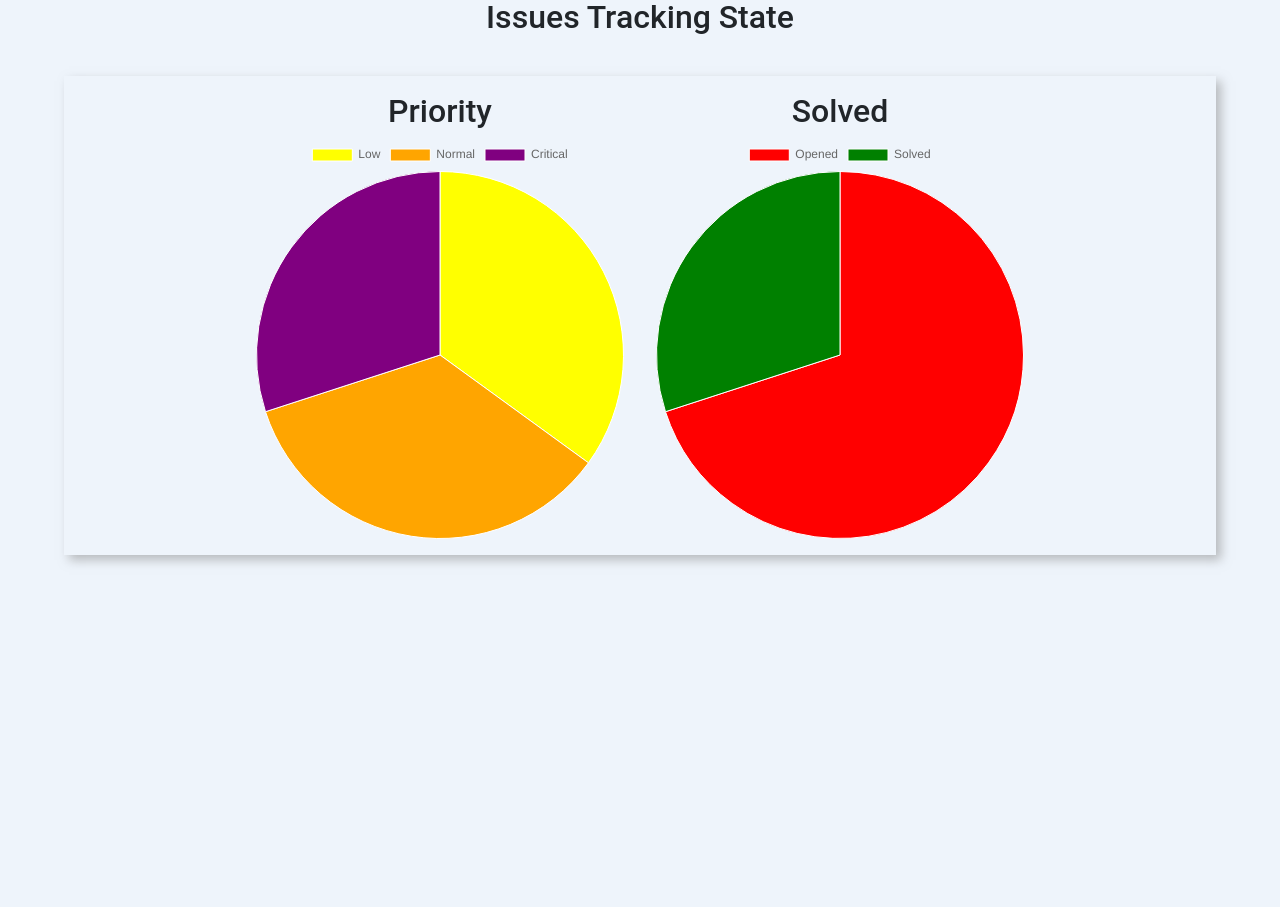
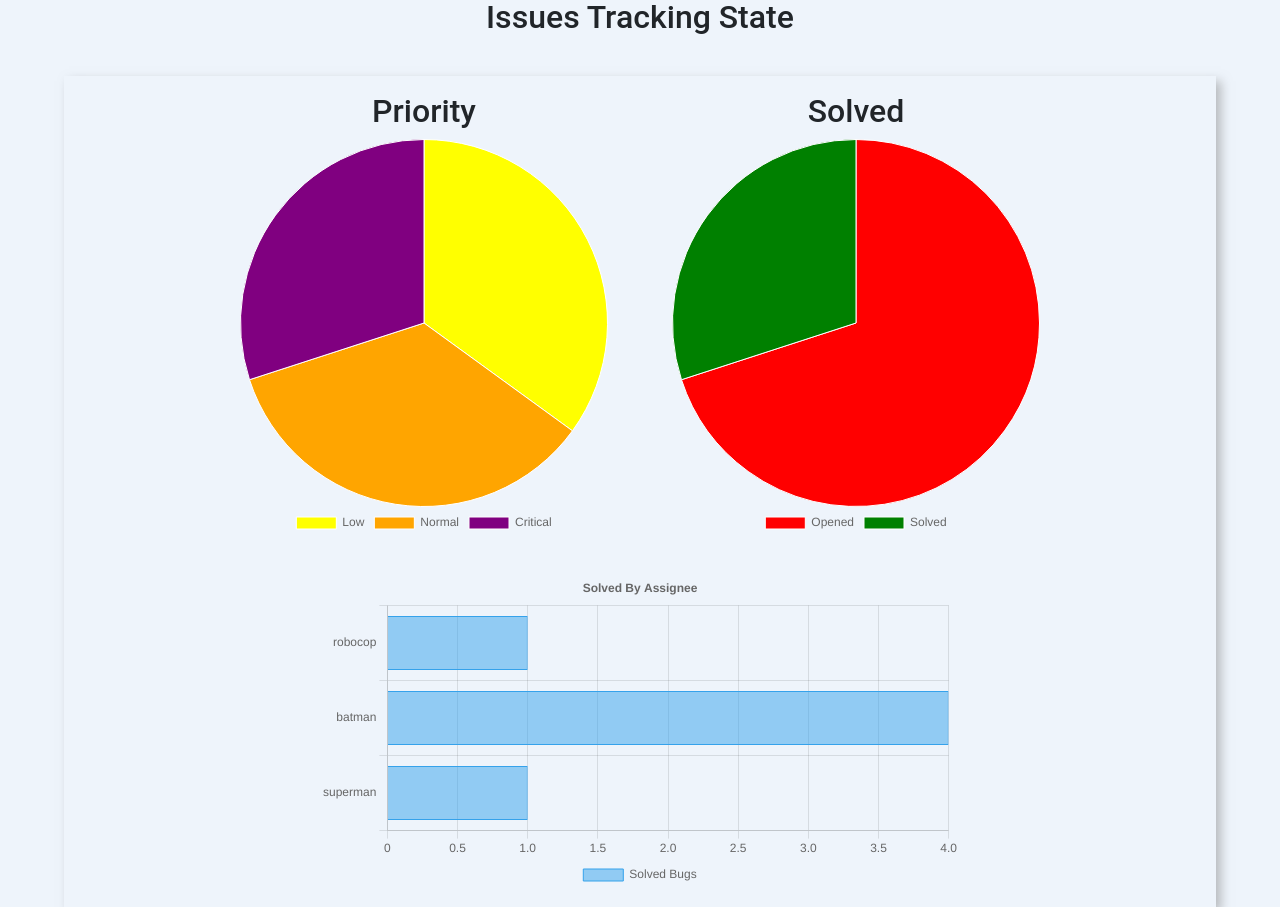
Before and after one commit to rezan83/bug-tracker, a React (Create React App) app: page / in a window 1280 px wide. Shown: the part 100-1007 px from the top of the page. Before the commit the page ends 800 px from the top, so only its background shows below. Built offline with nearby package versions, Linux system fonts and the light colour scheme.

Commit message:
add solved by assignee bar chart

```diff
--- a/src/App.js
+++ b/src/App.js
@@ -5,6 +5,7 @@ import BugForm from './components/BugForm';
 
 import BugsPeriorityPie from './components/Charts/BugsPriorityPie';
 import BugsSolvedPie from './components/Charts/BugsSolvedPie';
+import BugsSolvedByAssigneeBar from './components/Charts/BugsSolvedByAssigneeBar';
 import Charts from './components/Charts';
 import { bugsData } from './bugsData';
 import NavBar from './components/NavBar/NavBar';
@@ -12,14 +13,12 @@ import { usePopulateCharts } from './hooks/usePopulateCharts';
 // import { useFetchAllBugs } from './hooks/useFetchAllBugs';
 //the Issues is going to load when we click on a btn , I made it here just to see the style
 function App() {
- ;
   const [bugsDataSate, setBugsDataSate] = useState([]);
   useEffect(() => {
     setBugsDataSate(bugsData);
-
   }, []);
   // const { fetchingState, setBugsDataSate, bugsDataSate } = useFetchAllBugs();
-  const { priorityData, solvedData } = usePopulateCharts(bugsDataSate);
+  const { priorityData, solvedData, solvedBy } = usePopulateCharts(bugsDataSate);
   const handleGlobalChange = editedBug => {
     let oldBugIndex = bugsDataSate.findIndex(bug => bug.id === editedBug.id);
     let newBusData = [...bugsDataSate];
@@ -36,19 +35,23 @@ function App() {
         <Route
           path="/"
           element={
+            <>
+              {/* {fetchingState.isLoading && <h1>Loading </h1>}
+              {fetchingState.isError && <h1>Error </h1>}
+              {fetchingState.isReady && ( */}
               <Charts>
                 <BugsPeriorityPie priorityData={priorityData} />
                 <BugsSolvedPie solvedData={solvedData} />
+                <BugsSolvedByAssigneeBar solvedBy={solvedBy} />
               </Charts>
+              {/* )} */}
+            </>
           }
         />
         <Route
           path="/report"
           element={
             <>
-              {/* {fetchingState.isLoading && <h1>Loading </h1>}
-              {fetchingState.isError && <h1>Error </h1>}
-              {fetchingState.isReady && ( */}
               <>
                 <BugForm bugsDataSate={bugsDataSate} setBugsDataSate={setBugsDataSate} />
                 <BugsList
@@ -57,7 +60,6 @@ function App() {
                   handleGlobalChange={handleGlobalChange}
                 />
               </>
-
             </>
           }
         />
--- a/src/components/Charts/BugsPriorityPie/index.jsx
+++ b/src/components/Charts/BugsPriorityPie/index.jsx
@@ -6,6 +6,11 @@ ChartJS.register(ArcElement, Tooltip, Legend);
 
 const BugsPriorityPie = ({ priorityData }) => {
   const { low, normal, critical } = priorityData;
+  const options = {
+    plugins: {
+      legend: { position: 'bottom' }
+    }
+  };
   const data = {
     datasets: [
       {
@@ -22,7 +27,7 @@ const BugsPriorityPie = ({ priorityData }) => {
   return (
     <div className="chart-pie">
       <h2>Priority</h2>
-      <Pie data={data} />
+      <Pie data={data} options={options} />
     </div>
   );
 };
--- a/src/components/Charts/BugsSolvedByAssigneeBar/index.jsx
+++ b/src/components/Charts/BugsSolvedByAssigneeBar/index.jsx
@@ -6,51 +6,56 @@ import {
   BarElement,
   Title,
   Tooltip,
-  Legend,
+  Legend
 } from 'chart.js';
 import { Bar } from 'react-chartjs-2';
-import faker from 'faker';
 
-ChartJS.register(
-  CategoryScale,
-  LinearScale,
-  BarElement,
-  Title,
-  Tooltip,
-  Legend
-);
+ChartJS.register(CategoryScale, LinearScale, BarElement, Title, Tooltip, Legend);
 
-export const options = {
+export default function BugsSolvedByAssigneeBar({ solvedBy }) {
+  console.log(Object.keys(solvedBy));
+  const options = {
+    indexAxis: 'y',
+    elements: {
+      bar: {
+        borderWidth: 1
+      }
+    },
     responsive: true,
     plugins: {
       legend: {
-      position: 'top',
+        position: 'bottom'
       },
       title: {
         display: true,
-      text: 'Chart.js Bar Chart',
-    },
-  },
+        text: 'Solved By Assignee'
+      }
+    }
   };
 
-const labels = ['January', 'February', 'March', 'April', 'May', 'June', 'July'];
+  const labels = Object.keys(solvedBy);
 
-export const data = {
+  const data = {
     labels,
     datasets: [
+      // {
+      //   label: 'Dataset 1',
+      //   data: labels.map(() => faker.datatype.number({ min: -1000, max: 1000 })),
+      //   borderColor: 'rgb(255, 99, 132)',
+      //   backgroundColor: 'rgba(255, 99, 132, 0.5)'
+      // },
       {
-      label: 'Dataset 1',
-      data: labels.map(() => faker.datatype.number({ min: 0, max: 1000 })),
-      backgroundColor: 'rgba(255, 99, 132, 0.5)',
-    },
-    {
-      label: 'Dataset 2',
-      data: labels.map(() => faker.datatype.number({ min: 0, max: 1000 })),
-      backgroundColor: 'rgba(53, 162, 235, 0.5)',
-    },
-  ],
+        label: 'Solved Bugs',
+        data: Object.values(solvedBy),
+        borderColor: 'rgb(53, 162, 235)',
+        backgroundColor: 'rgba(53, 162, 235, 0.5)'
+      }
+    ]
   };
 
-export function BugsSolvedByAssigneeBar() {
-  return <Bar options={options} data={data} />;
+  return (
+    <div className="chart chart-hbar">
+      <Bar options={options} data={data} />
+    </div>
+  );
 }
--- a/src/components/Charts/BugsSolvedPie/index.jsx
+++ b/src/components/Charts/BugsSolvedPie/index.jsx
@@ -5,6 +5,11 @@ import { Pie } from 'react-chartjs-2';
 ChartJS.register(ArcElement, Tooltip, Legend);
 
 const BubSolvedPie = ({ solvedData }) => {
+  const options = {
+    plugins: {
+      legend: { position: 'bottom' }
+    }
+  };
   const data = {
     labels: ['Opened', 'Solved'],
     datasets: [
@@ -21,7 +26,7 @@ const BubSolvedPie = ({ solvedData }) => {
   return (
     <div className="chart-pie">
       <h2>Solved</h2>
-      <Pie data={data} />
+      <Pie data={data} options={options}/>
     </div>
   );
 };
--- a/src/components/Charts/charts.css
+++ b/src/components/Charts/charts.css
@@ -11,8 +11,22 @@
   display: flex;
   flex-wrap: wrap;
   justify-content: center;
+  gap: 2rem;
 }
 
 .chart-pie {
   width: clamp(20rem, 400px, 100%);
+  /* border: 1px solid hsla(0, 0%, 50%, 0.5); */
 }
+
+.chart-hbar {
+  height: 20rem;
+  max-height: 90vw;
+  /* border: 1px solid hsla(0, 0%, 50%, 0.5); */
+}
+
+.chart-hbar canvas {
+  /* width: clamp(20rem, 400px, 100%); */
+  height: 100%;
+  max-width: 90vw;
+}
--- a/src/components/NavBar/NavBar.js
+++ b/src/components/NavBar/NavBar.js
@@ -18,7 +18,7 @@ function NavBar() {
           {/* <Nav className="me-auto"> */}
           <Link to="/">Dashboard</Link>
             <Link to="/report">Report</Link>
-            <Link to="/about">About</Link>
+            {/* <Link to="/about">About</Link> */}
           {/* </Nav> */}
         </Container>
       </Navbar>
```
Lines whose indentation alone changed are shown as unchanged.
